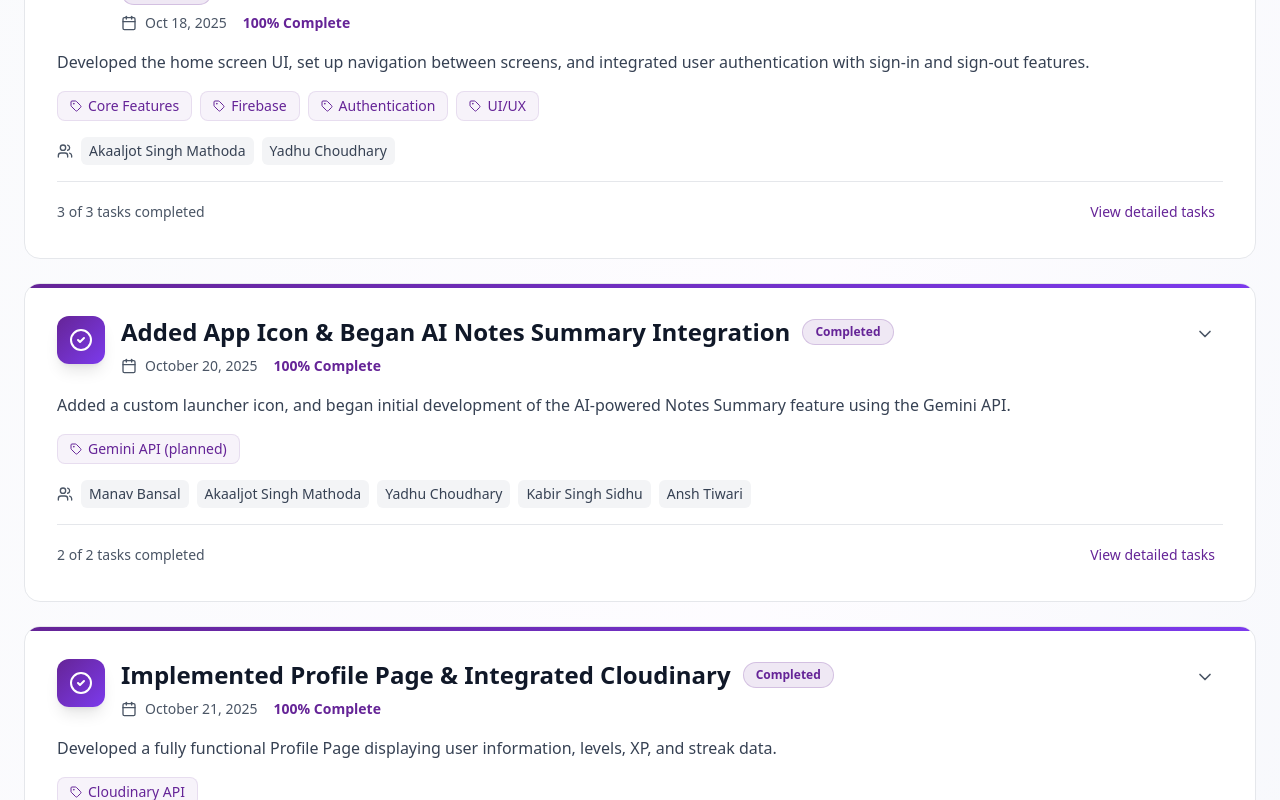
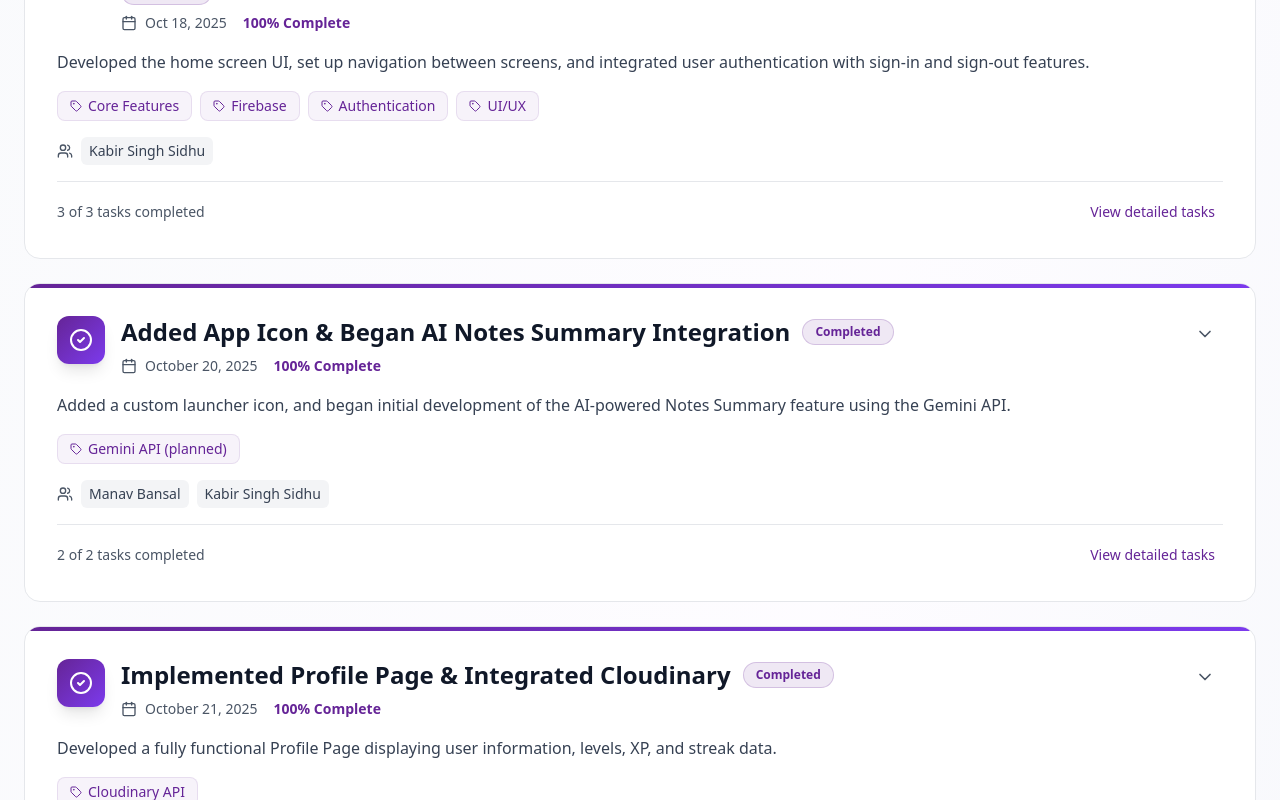
Before and after one commit to manavbansal1/StudySage-Website, a Next.js app: page /progress in a window 1280 px wide. Shown: the part 1620-2420 px from the top of the page. Built offline with nearby package versions, Linux system fonts and the light colour scheme.

Commit message:
Minor updates

```diff
--- a/app/progress/page.tsx
+++ b/app/progress/page.tsx
@@ -20,6 +20,7 @@ const milestones = [
         id: '1-1',
         title: 'This commit marks the start of the project setup.',
         completed: true,
+        assignee: 'Manav Bansal',
         notes: [
           'Initialized Git repository'
         ]
@@ -28,7 +29,7 @@ const milestones = [
         id: '1-2',
         title: 'Confirmed that the environment builds without dependency errors.',
         completed: true,
-        assignee: 'Ansh Tiwari',
+        assignee: 'Manav Bansal',
         notes: [
           'Set up Kotlin environment',
         ]
@@ -37,7 +38,7 @@ const milestones = [
         id: '1-3',
         title: 'Established naming conventions and directory structure for future development.',
         completed: true,
-        assignee: 'Kabir Singh Sidhu',
+        assignee: 'Manav Bansal',
         notes: [
           'Created folders for components, screens, services, and assets'
         ]
@@ -46,6 +47,7 @@ const milestones = [
         id: '1-4',
         title: 'Build the basic home screen and navigation structure.',
         completed: true,
+        assignee: 'Manav Bansal',
         notes: [
           'Implemented Navigation for screen transitions'
         ]
@@ -105,7 +107,7 @@ const milestones = [
     status: 'completed' as const,
     progress: 100,
     tags: ['Core Features', 'Firebase', 'Authentication', 'UI/UX'],
-    team: ['Akaaljot Singh Mathoda', 'Yadhu Choudhary'],
+    team: ['Kabir Singh Sidhu'],
     images: [
       '/screenshots/C2_1.png',
       '/screenshots/C2.png'
@@ -115,7 +117,7 @@ const milestones = [
         id: '3-1',
         title: 'Initialized Android project with Jetpack Compose',
         completed: true,
-        assignee: 'TBD',
+        assignee: 'Kabir Singh Sidhu',
         notes: [
           'This commit established the UI skeleton and ensured Compose and navigation were correctly integrated.'
         ]
@@ -124,7 +126,7 @@ const milestones = [
         id: '3-2',
         title: 'Designed a composable HomeScreen() showing key options: Upload Notes, Quiz, and Games.',
         completed: true,
-        assignee: 'TBD',
+        assignee: 'Kabir Singh Sidhu',
         notes: [
           'Created buttons for Upload Notes, Quiz, and Games',
         ]
@@ -133,7 +135,7 @@ const milestones = [
         id: '3-3',
         title: 'Integrate user authentication with sign-in and sign-out functionality',
         completed: true,
-        assignee: 'TBD',
+        assignee: 'Kabir Singh Sidhu',
         notes: [
           'Set up Firebase Auth for user management',
           'Implemented sign-in and sign-out flows'
@@ -150,7 +152,7 @@ const milestones = [
     status: 'completed' as const,
     progress: 100,
     tags: ['Gemini API (planned)'],
-    team: ['Manav Bansal', 'Akaaljot Singh Mathoda', 'Yadhu Choudhary', 'Kabir Singh Sidhu', 'Ansh Tiwari'],
+    team: ['Manav Bansal', 'Kabir Singh Sidhu'],
     subMilestones: [
       {
         id: '4-1',
@@ -165,7 +167,7 @@ const milestones = [
         id: '4-2',
         title: 'Created base structure & placeholder functions for the AI notes summarization module.',
         completed: true,
-        assignee: 'Ansh Tiwari',
+        assignee: 'Kabir Singh Sidhu',
         notes: [
           'AI summarization logic not fully implemented yet',
           'Set up API call structure for future integration with Gemini API'
@@ -182,7 +184,7 @@ const milestones = [
     status: 'completed' as const,
     progress: 100,
     tags: ['Cloudinary API'],
-    team: ['Manav Bansal', 'Akaaljot Singh Mathoda', 'Yadhu Choudhary', 'Kabir Singh Sidhu', 'Ansh Tiwari'],
+    team: ['Ansh Tiwari'],
     images: [
       '/screenshots/C4.png'
     ],
@@ -191,7 +193,7 @@ const milestones = [
         id: '5-1',
         title: 'Created a visually rich and responsive Profile Screen using Jetpack Compose.',
         completed: true,
-        assignee: 'Kabir Singh Sidhu',
+        assignee: 'Ansh Tiwari',
         notes: [
           'Profile data successfully fetched and rendered dynamically.'
         ]
@@ -200,7 +202,7 @@ const milestones = [
         id: '5-2',
         title: 'Displayed user data such as Name, Email, About Section, Level, XP, and Streak.',
         completed: true,
-        assignee: 'Akaaljot Singh Mathoda',
+        assignee: 'Ansh Tiwari',
         notes: [
           'Designed consistent purple gradient theme matching overall StudySage UI.'
         ]
@@ -225,15 +227,15 @@ const milestones = [
     status: 'completed' as const,
     progress: 100,
     tags: ['Gemini API (completed)', 'PDF Parsing (in progress)'],
-    team: ['Manav Bansal', 'Akaaljot Singh Mathoda', 'Yadhu Choudhary', 'Kabir Singh Sidhu', 'Ansh Tiwari'],
+    team: ['Kabir Singh Sidhu'],
     images: [
       '/screenshots/C5.png'
     ],
     subMilestones: [
-      { id: '6-1', title: 'Built Notes Screen UI with data binding to NotesViewModel.', completed: true, assignee: 'Manav Bansal' },
-      { id: '6-2', title: 'Integrated summarization logic for text files using Gemini API setup.', completed: true, assignee: 'Yadhu Choudhary' },
+      { id: '6-1', title: 'Built Notes Screen UI with data binding to NotesViewModel.', completed: true, assignee: 'Kabir Singh Sidhu' },
+      { id: '6-2', title: 'Integrated summarization logic for text files using Gemini API setup.', completed: true, assignee: 'Kabir Singh Sidhu'},
       { id: '6-3', title: 'Connected database to fetch stored notes and summaries.', completed: true, assignee: 'Kabir Singh Sidhu' },
-      { id: '6-4', title: 'Identified and started debugging PDF parsing issue.', completed: true, assignee: 'Akaaljot Singh Mathoda' }
+      { id: '6-4', title: 'Identified and started debugging PDF parsing issue.', completed: true, assignee: 'Kabir Singh Sidhu'}
     ],
     notes: 'Currently functional for .txt uploads; PDF extraction under development to support wider note formats.'
   },
@@ -245,7 +247,7 @@ const milestones = [
     status: 'in-progress' as const,
     progress: 75,
     tags: ['PDF Parsing (completed)', 'File I/O'],
-    team: ['Manav Bansal', 'Akaaljot Singh Mathoda', 'Yadhu Choudhary', 'Kabir Singh Sidhu', 'Ansh Tiwari'],
+    team: ['Kabir Singh Sidhu'],
     images: [
       '/screenshots/C6.png',
       '/screenshots/C6_1.png'
@@ -264,15 +266,15 @@ const milestones = [
     date: 'October 24, 2025',
     status: 'completed' as const,
     progress: 100,
-    team: ['Manav Bansal', 'Akaaljot Singh Mathoda', 'Yadhu Choudhary', 'Kabir Singh Sidhu', 'Ansh Tiwari'],
+    team: ['Ansh Tiwari'],
     images: [
       '/screenshots/C8.png',
       '/screenshots/C8_1.png',
       '/screenshots/C8_2.png'
     ],
     subMilestones: [
-      { id: '8-1', title: 'Implemented menu options: View Members, Add Member, and Delete Group.', completed: true, assignee: 'Manav Bansal' },
-      { id: '8-2', title: 'Created dynamic group info header showing group name and member count.', completed: true, assignee: 'Akaaljot Singh Mathoda' },
+      { id: '8-1', title: 'Implemented menu options: View Members, Add Member, and Delete Group.', completed: true, assignee: 'Ansh Tiwari' },
+      { id: '8-2', title: 'Created dynamic group info header showing group name and member count.', completed: true, assignee: 'Ansh Tiwari' },
       { id: '8-3', title: 'Prepared structure for future real-time chat updates and Firebase integration.', completed: true,assignee: 'Ansh Tiwari' }
     ],
     notes: 'Chat interface and group management options are functional; next step is enabling real-time message exchange using Firebase Realtime Database.'
@@ -284,14 +286,14 @@ const milestones = [
     date: 'October 25, 2025',
     status: 'completed' as const,
     progress: 100,
-    team: ['Manav Bansal', 'Akaaljot Singh Mathoda', 'Yadhu Choudhary', 'Kabir Singh Sidhu', 'Ansh Tiwari'],
+    team: ['Kabir Singh Sidhu'],
     images: [
       '/screenshots/C9.png'
     ],
     subMilestones: [
-      { id: '9-1', title: 'Built Courses Screen UI with course cards showing course code, instructor, and credits.', completed: true, assignee: 'Manav Bansal' },
-      { id: '9-2', title: 'Implemented Add Course Dialog to input course name, code, instructor, and credit hours.', completed: true, assignee: 'Akaaljot Singh Mathoda' },
-      { id: '9-3', title: 'Added Semester and Year dropdown filters for easy course organization.', completed: true,assignee: 'Ansh Tiwari' }
+      { id: '9-1', title: 'Built Courses Screen UI with course cards showing course code, instructor, and credits.', completed: true, assignee: 'Kabir Singh Sidhu' },
+      { id: '9-2', title: 'Implemented Add Course Dialog to input course name, code, instructor, and credit hours.', completed: true, assignee: 'Kabir Singh Sidhu' },
+      { id: '9-3', title: 'Added Semester and Year dropdown filters for easy course organization.', completed: true,assignee: 'Kabir Singh Sidhu' }
     ],
     notes: 'Course filtering works seamlessly across multiple semesters and years.'
   },
@@ -302,18 +304,18 @@ const milestones = [
     date: 'October 25, 2025',
     status: 'completed' as const,
     progress: 100,
-    team: ['Manav Bansal', 'Akaaljot Singh Mathoda', 'Yadhu Choudhary', 'Kabir Singh Sidhu', 'Ansh Tiwari'],
+    team: ['Akaaljot Singh Mathoda'],
     images: [
       '/screenshots/C10.png',
       '/screenshots/C10_1.png',
       '/screenshots/C10_2.png'
     ],
     subMilestones: [
-      { id: '10-1', title: 'Applied a unified dark gradient theme throughout the app for consistency.', completed: true, assignee: 'Manav Bansal' },
+      { id: '10-1', title: 'Applied a unified dark gradient theme throughout the app for consistency.', completed: true, assignee: 'Akaaljot Singh Mathoda' },
       { id: '10-2', title: 'Added Quick Actions on the Home Page: Flashcards, Take Quiz, Study Groups, and Games.', completed: true, assignee: 'Akaaljot Singh Mathoda' },
-      { id: '10-3', title: 'Updated Profile Page with editable sections, profile customization options, and improved stats display.', completed: true,assignee: 'Ansh Tiwari' },
-      { id: '10-4', title: 'Enhanced Groups Page UI with real-time status indicators and streamlined navigation for creating and managing groups.', completed: true,assignee: 'Ansh Tiwari' },
-      { id: '10-5', title: 'Optimized component spacing, iconography, and color contrast for better readability.', completed: true,assignee: 'Ansh Tiwari' }
+      { id: '10-3', title: 'Updated Profile Page with editable sections, profile customization options, and improved stats display.', completed: true,assignee: 'Akaaljot Singh Mathoda' },
+      { id: '10-4', title: 'Enhanced Groups Page UI with real-time status indicators and streamlined navigation for creating and managing groups.', completed: true,assignee: 'Akaaljot Singh Mathoda' },
+      { id: '10-5', title: 'Optimized component spacing, iconography, and color contrast for better readability.', completed: true,assignee: 'Akaaljot Singh Mathoda' }
     ],
     notes: 'New theme improves overall UI harmony and accessibility. Quick Actions increase usability by giving instant access to core app features.'
   },
@@ -324,15 +326,15 @@ const milestones = [
     date: 'October 26, 2025',
     status: 'completed' as const,
     progress: 100,
-    team: ['Manav Bansal', 'Akaaljot Singh Mathoda', 'Yadhu Choudhary', 'Kabir Singh Sidhu', 'Ansh Tiwari'],
+    team: ['Manav Bansal'],
     images: [
       '/screenshots/C11.png',
       '/screenshots/C11_1.png'
     ],
     subMilestones: [
       { id: '11-1', title: 'Added full light and dark mode support for the Home screen and its components', completed: true, assignee: 'Manav Bansal',},
-      { id: '11-2', title: 'Implemented glass-like navbar for smoother transitions.', completed: true, assignee: 'Akaaljot Singh Mathoda' },
-      { id: '11-3', title: 'Added success overlay for course addition confirmation.', completed: true,assignee: 'Ansh Tiwari' }
+      { id: '11-2', title: 'Implemented glass-like navbar for smoother transitions.', completed: true, assignee: 'Manav Bansal' },
+      { id: '11-3', title: 'Added success overlay for course addition confirmation.', completed: true,assignee: 'Manav Bansal' }
     ],
     notes: 'UI is now fully adaptive across themes and orientations. The glass-effect navbar provides a premium look, improving overall user interaction fluidity.'
   },
@@ -343,7 +345,7 @@ const milestones = [
     date: 'October 28, 2025',
     status: 'completed' as const,
     progress: 100,
-    team: ['Manav Bansal', 'Akaaljot Singh Mathoda', 'Yadhu Choudhary', 'Kabir Singh Sidhu', 'Ansh Tiwari'],
+    team: ['Akaaljot Singh Mathoda', 'Ansh Tiwari'],
     images: [
       '/screenshots/C12.png',
       '/screenshots/C12_1.png'
@@ -353,7 +355,7 @@ const milestones = [
         id: '12-1',
         title: 'Added an empty Games Screen linked to the bottom navigation bar.',
         completed: true,
-        assignee: 'Manav Bansal',
+        assignee: 'Ansh Tiwari',
         notes: [
           'Implemented bottom navigation with Home, Courses, Groups, and Games tabs',
           'Purple gradient theme applied consistently across navigation elements'
@@ -373,7 +375,7 @@ const milestones = [
         id: '12-3',
         title: 'Minor UI polishing and alignment fixes for consistency across pages.',
         completed: true,
-        assignee: 'Ansh Tiwari',
+        assignee: 'Akaaljot Singh Mathoda',
         notes: [
           'Enhanced Stats section showing XP, Day Streak, and Groups metrics',
           'Improved icon consistency and spacing throughout the profile page'
@@ -381,6 +383,52 @@ const milestones = [
       }
     ],
     notes: 'Game screen structure prepared for future mini-games. Password update flow integrated with Firebase Auth to allow secure account modifications. The new navigation bar provides seamless access to all major app sections with a polished purple theme that matches our brand identity.'
+  },
+  {
+    id: '13',
+    title: 'Added PDF Download Feature & Improved App Navigation',
+    description: 'Implemented a PDF download feature allowing users to download summarized notes directly from the app. Enhanced the overall UI/UX for smoother interaction and visual consistency.',
+    date: 'November 4, 2025',
+    status: 'completed' as const,
+    progress: 100,
+    team: ['Kabir Singh Sidhu', 'Ansh Tiwari'],
+    subMilestones: [
+      {
+        id: '13-1',
+        title: 'Added a Download PDF button within the Notes section for easy access to saved summaries.',
+        completed: true,
+        assignee: 'Kabir Singh Sidhu',
+      },
+      {
+        id: '13-2',
+        title: 'Improved bottom navigation transitions and fixed minor animation delays.',
+        completed: true,
+        assignee: 'Ansh Tiwari',
+      },
+      {
+        id: '13-3',
+        title: 'Updated Group Chat colors, gradients, and icons to match the app’s theme.',
+        completed: true,
+        assignee: 'Ansh Tiwari',
+      }
+    ],
+    notes: 'The app now delivers a more polished and stable experience. Navigation feels fluid, the PDF feature improves user convenience, and the consistent theme strengthens the overall StudySage visual identity.'
+  },
+  {
+    id: '14',
+    title: 'The current Games Section is a placeholder; future updates will introduce fully functional games',
+    date: 'TBD',
+    status: 'in-progress' as const,
+    progress: 0,
+    team: ['Kabir Singh Sidhu', 'Ansh Tiwari', 'Akaaljot Singh Mathoda', 'Manav Bansal', 'Yadhu Choudhary'],
+  },
+  {
+    id: '15',
+    title: 'Develop Games Module with options for both single-player and multiplayer modes.',
+    date: 'TBD',
+    status: 'in-progress' as const,
+    progress: 0,
+    team: ['Kabir Singh Sidhu', 'Ansh Tiwari', 'Akaaljot Singh Mathoda', 'Manav Bansal', 'Yadhu Choudhary'],
   }
 ];
 
```
